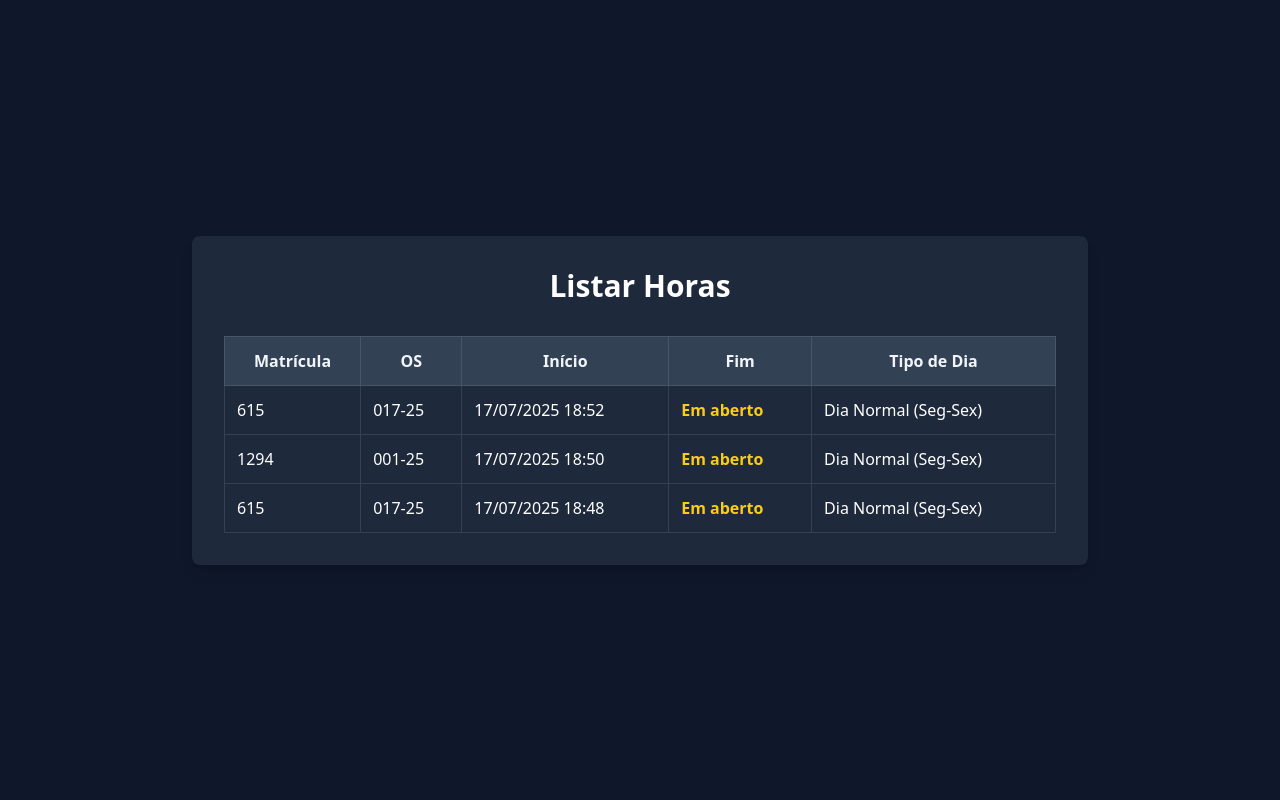
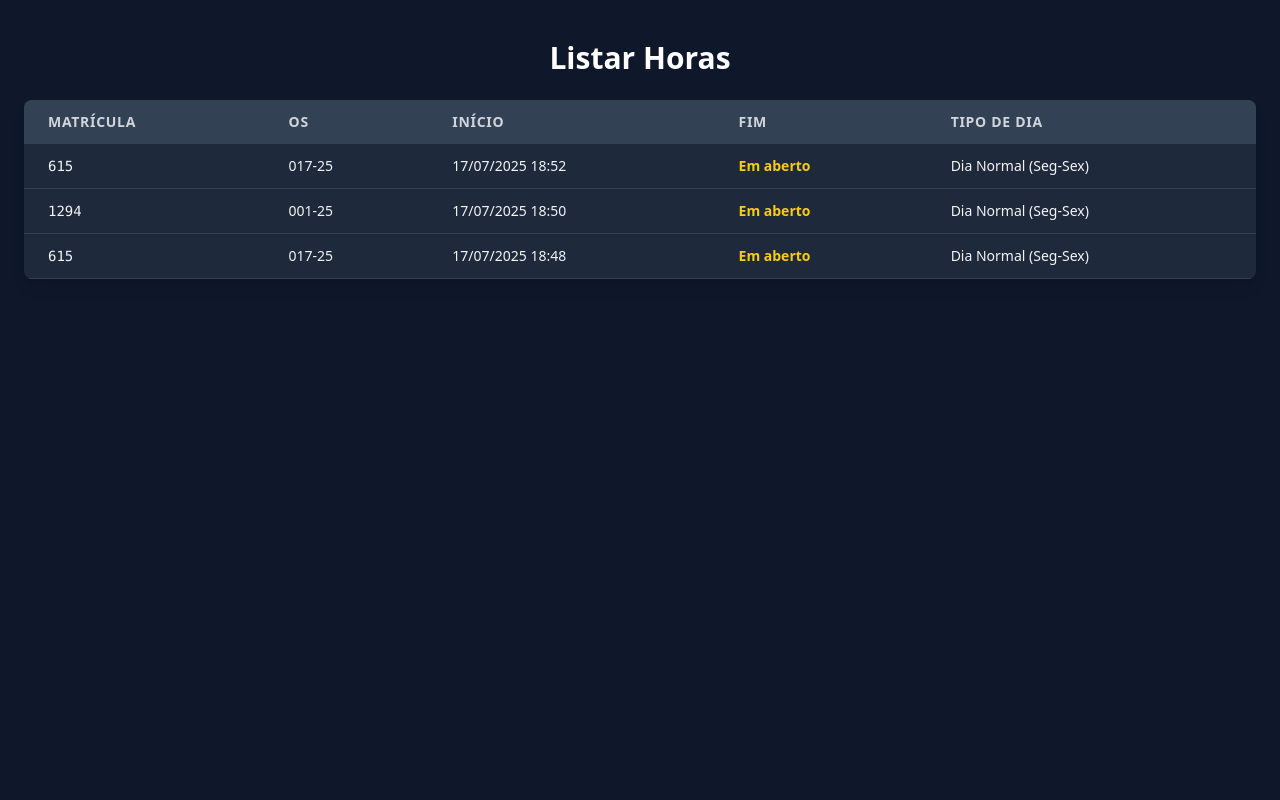
Before and after one commit to EricMoschen/Gestor-Os, a Django app: page /menuos/listar-horas/ in a window 1280 px wide. Run offline with Django 5.2, Linux system fonts and the light colour scheme; a user stored in the database is signed in; data comes from the database, SQL or seed files in the repository; some libraries are stand-ins or nearby versions.

```diff
--- a/menuos/templates/menuos/listar_horas.html
+++ b/menuos/templates/menuos/listar_horas.html
@@ -1,41 +1,41 @@
 {% extends "base.html" %}
 
 {% block body %}
-<div class="min-h-screen flex items-center justify-center bg-slate-900 text-white p-6">
-  <div class="max-w-4xl w-full bg-slate-800 rounded-lg p-8 shadow-lg">
-    <h1 class="text-3xl font-bold mb-8 text-center">Listar Horas</h1>
+<div class="min-h-screen bg-slate-900 text-white px-6 py-10">
+  <h1 class="text-3xl font-bold mb-6 text-center">Listar Horas</h1>
 
+  <div class="overflow-auto bg-slate-800 rounded-lg shadow-lg">
     {% if registros %}
-      <table class="w-full table-auto border-collapse border border-slate-700">
-        <thead>
-          <tr class="bg-slate-700 text-slate-100">
-            <th class="p-3 border border-slate-600">Matrícula</th>
-            <th class="p-3 border border-slate-600">OS</th>
-            <th class="p-3 border border-slate-600">Início</th>
-            <th class="p-3 border border-slate-600">Fim</th>
-            <th class="p-3 border border-slate-600">Tipo de Dia</th>
+      <table class="min-w-full table-auto text-left text-sm">
+        <thead class="bg-slate-700 text-gray-300 uppercase tracking-wider">
+          <tr>
+            <th class="px-6 py-3">Matrícula</th>
+            <th class="px-6 py-3">OS</th>
+            <th class="px-6 py-3">Início</th>
+            <th class="px-6 py-3">Fim</th>
+            <th class="px-6 py-3">Tipo de Dia</th>
           </tr>
         </thead>
-        <tbody>
+        <tbody class="text-gray-100">
           {% for r in registros %}
-          <tr class="hover:bg-slate-700">
-            <td class="p-3 border border-slate-700">{{ r.matricula }}</td>
-            <td class="p-3 border border-slate-700">{{ r.numero_os }}</td>
-            <td class="p-3 border border-slate-700">{{ r.hora_inicio|date:"d/m/Y H:i" }}</td>
-            <td class="p-3 border border-slate-700">
+          <tr class="border-b border-slate-700 hover:bg-slate-600 transition-colors cursor-pointer">
+            <td class="px-6 py-3 font-mono">{{ r.matricula }}</td>
+            <td class="px-6 py-3">{{ r.numero_os }}</td>
+            <td class="px-6 py-3">{{ r.hora_inicio|date:"d/m/Y H:i" }}</td>
+            <td class="px-6 py-3">
               {% if r.hora_fim %}
                 {{ r.hora_fim|date:"d/m/Y H:i" }}
               {% else %}
                 <span class="text-yellow-400 font-semibold">Em aberto</span>
               {% endif %}
             </td>
-            <td class="p-3 border border-slate-700">{{ r.get_codigo_dia_display }}</td>
+            <td class="px-6 py-3">{{ r.get_codigo_dia_display }}</td>
           </tr>
           {% endfor %}
         </tbody>
       </table>
     {% else %}
-      <p class="text-center text-gray-400 mt-6">Nenhum registro encontrado.</p>
+      <p class="text-center text-gray-400 mt-6 italic">Nenhum registro encontrado.</p>
     {% endif %}
   </div>
 </div>
--- a/menuos/views.py
+++ b/menuos/views.py
@@ -314,4 +314,4 @@ def alterar_status_os(request, id):
     if novo_status in ['Em Aberto', 'Finalizada']:
         os_obj.status = novo_status
         os_obj.save()
-    return redirect('detalhes_os', id=os_obj.id)
+    return redirect('detalhes_os', numero_os=os_obj.numero_os)
```
Also changed, not shown: 1 other file.
